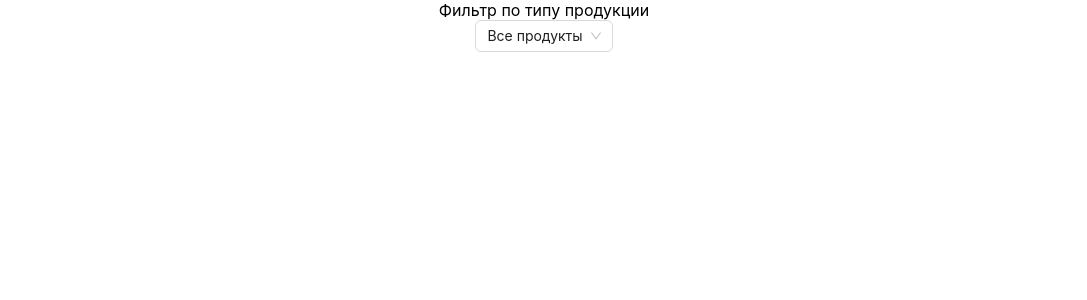
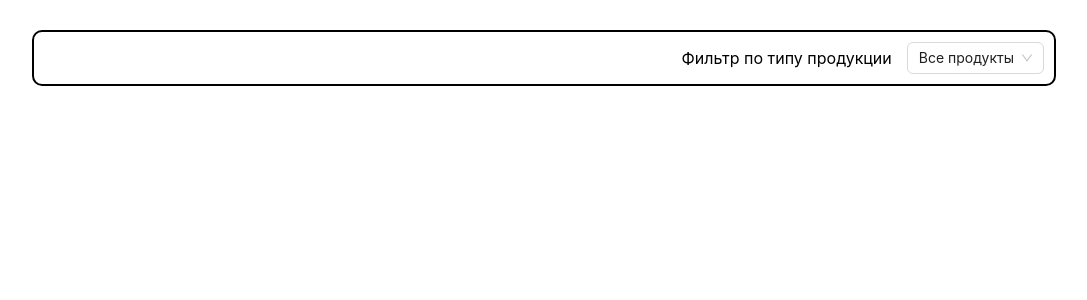
Before and after one commit to dmitriy-prosviryakov/ugmk_test_app, a React (Create React App) app: page / in a window 1280 px wide. Shown: the top 300 px of the page, without its empty margins (96-1183 px from the left). Built offline with nearby package versions, Linux system fonts and the light colour scheme; no server answers.

Commit message:
Set up styles

```diff
--- a/src/components/products-vertical-chart/products-vertical-chart.js
+++ b/src/components/products-vertical-chart/products-vertical-chart.js
@@ -91,7 +91,7 @@ export function ProductsVerticalChart({ chartData, selectedFilter }) {
               break;
           }
 
-          values.push(sum / 1000);
+          values.push(Math.floor(sum / 1000));
         }
 
         datasets.push({
--- a/src/utils/utils.js
+++ b/src/utils/utils.js
@@ -1,3 +1,14 @@
+export const getFactoryLiteral = (id) => {
+  switch (id) {
+    case "1":
+      return "А";
+    case "2":
+      return "Б";
+    default:
+      return "Х";
+  }
+};
+
 export const getFactoryLabel = (id) => {
   switch (id) {
     case "1":
--- a/src/views/app/App.css
+++ b/src/views/app/App.css
@@ -1,38 +1,28 @@
-.App {
-  text-align: center;
+.app {
+  display: flex;
+  justify-content: center;
+  margin: 30px;
 }
 
-.App-logo {
-  height: 40vmin;
-  pointer-events: none;
+.content {
+  display: flex;
+  flex-direction: column;
+  gap: 15px;
+  width: 80vw;
 }
 
-@media (prefers-reduced-motion: no-preference) {
-  .App-logo {
-    animation: App-logo-spin infinite 20s linear;
-  }
+.filterWrapper {
+  display: flex;
+  justify-content: end;
+  align-items: center;
+  gap: 15px;
+  padding: 10px;
+  border: 2px solid #000000;
+  border-radius: 10px;
 }
 
-.App-header {
-  background-color: #282c34;
-  min-height: 100vh;
+.chartWrapper {
   display: flex;
-  flex-direction: column;
-  align-items: center;
   justify-content: center;
-  font-size: calc(10px + 2vmin);
-  color: white;
+  padding: 15px;
 }
-
-.App-link {
-  color: #61dafb;
-}
-
-@keyframes App-logo-spin {
-  from {
-    transform: rotate(0deg);
-  }
-  to {
-    transform: rotate(360deg);
-  }
-}
--- a/src/views/app/App.js
+++ b/src/views/app/App.js
@@ -1,10 +1,10 @@
 import { productsService } from "../../services/products.service";
 import { cookiesService } from "../../services/cookie.service";
 import { mapDataForCharts } from "../../utils/mappers";
-import { productOptions } from "../../constants/product.constants"
+import { productOptions } from "../../constants/product.constants";
 import { useEffect, useState } from "react";
 import { Select } from "antd";
-import { ProductsVerticalChart } from '../../components/products-vertical-chart/products-vertical-chart';
+import { ProductsVerticalChart } from "../../components/products-vertical-chart/products-vertical-chart";
 import "./App.css";
 
 function App() {
@@ -39,12 +39,23 @@ function App() {
   };
 
   return (
-    <div className="App">
-      <div>
-        <div>Фильтр по типу продукции</div>
-        <Select options={productOptions} value={selectedProduct} onChange={onProductSelect} />
+    <div className="app">
+      <div className="content">
+        <div className="filterWrapper">
+          <div>Фильтр по типу продукции</div>
+          <Select
+            options={productOptions}
+            value={selectedProduct}
+            onChange={onProductSelect}
+          />
+        </div>
+        <div className="chartWrapper">
+          <ProductsVerticalChart
+            chartData={chartData}
+            selectedFilter={selectedProduct}
+          />
+        </div>
       </div>
-      <ProductsVerticalChart chartData={chartData} selectedFilter={selectedProduct} />
     </div>
   );
 }
--- a/src/views/details/details.css
+++ b/src/views/details/details.css
@@ -0,0 +1,28 @@
+.details {
+  display: flex;
+  justify-content: center;
+  margin: 30px;
+}
+
+.content {
+  display: flex;
+  flex-direction: column;
+  gap: 15px;
+  width: 80vw;
+}
+
+.text {
+  display: flex;
+  justify-content: center;
+  align-items: center;
+}
+
+.chartWrapper {
+  display: flex;
+  justify-content: center;
+  padding: 15px;
+}
+
+.chart {
+  width: 50%;
+}
--- a/src/views/details/details.js
+++ b/src/views/details/details.js
@@ -2,12 +2,13 @@ import { productsService } from "../../services/products.service";
 import { mapDataForCharts } from "../../utils/mappers";
 import { useEffect, useState } from "react";
 import { useParams } from "react-router-dom";
+import { getFactoryLiteral } from "../../utils/utils";
 import { ProductsPieChart } from "../../components/products-pie-chart/products-pie-chart";
 import "./details.css";
+import { months } from "../../constants/product.constants";
 
 function Details() {
   const { companyId, monthNumber } = useParams();
-
   const [chartData, setChartData] = useState();
 
   const getProducts = async () => {
@@ -15,12 +16,9 @@ function Details() {
       const data = await productsService.getProducts();
       const parsedData = mapDataForCharts(data);
       const companyData = parsedData[companyId];
-      console.log(companyData);
 
       if (companyData) {
         const months = Object.values(companyData)[0];
-        console.log(months);
-        console.log(months[monthNumber]);
         setChartData(months[monthNumber]);
       }
     } catch (error) {
@@ -32,13 +30,25 @@ function Details() {
     getProducts();
   }, []);
 
+  const getMonthLabel = () => {
+    const month = months.find((item) => item.number.toString() === monthNumber);
+
+    return month?.label;
+  };
+
   return (
-    <div className="App">
-      <div>
-        {`Details page. companyId: ${companyId}; monthNumber: ${monthNumber} `}
-      </div>
-      <div>
-        <ProductsPieChart chartData={chartData}/>
+    <div className="details">
+      <div className="content">
+        <div className="text">
+          {`Статистика по продукции фабрики ${getFactoryLiteral(
+            companyId
+          )} за ${getMonthLabel()}`}
+        </div>
+        <div className="chartWrapper">
+          <div className="chart">
+            <ProductsPieChart chartData={chartData} />
+          </div>
+        </div>
       </div>
     </div>
   );
```
Also changed, not shown: 1 other file (tests, documents, lock files or other folders).
